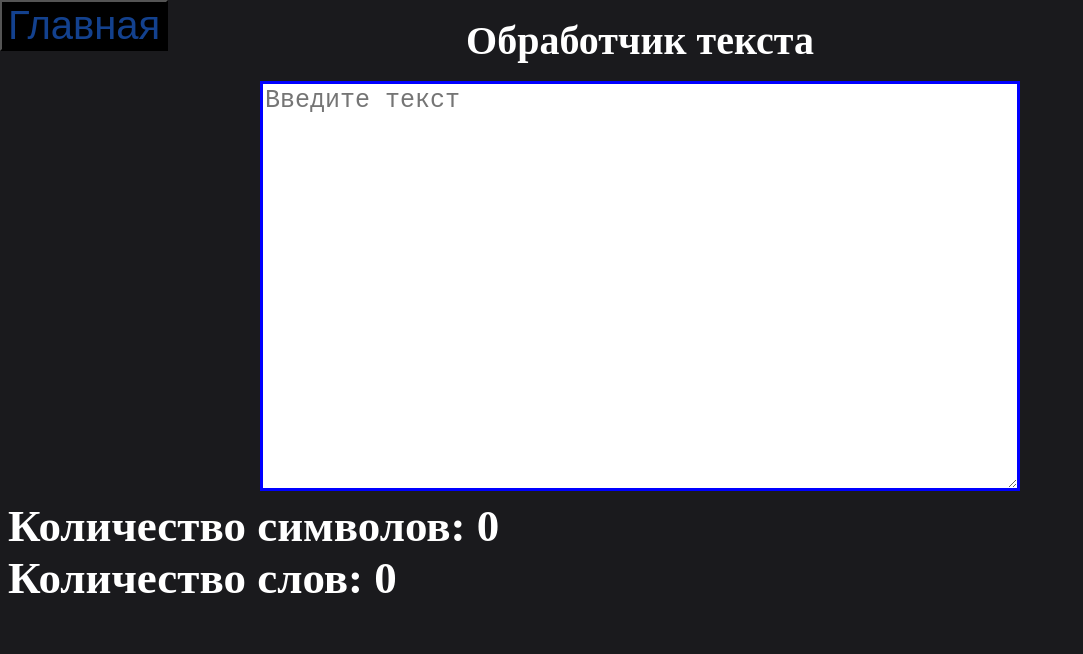
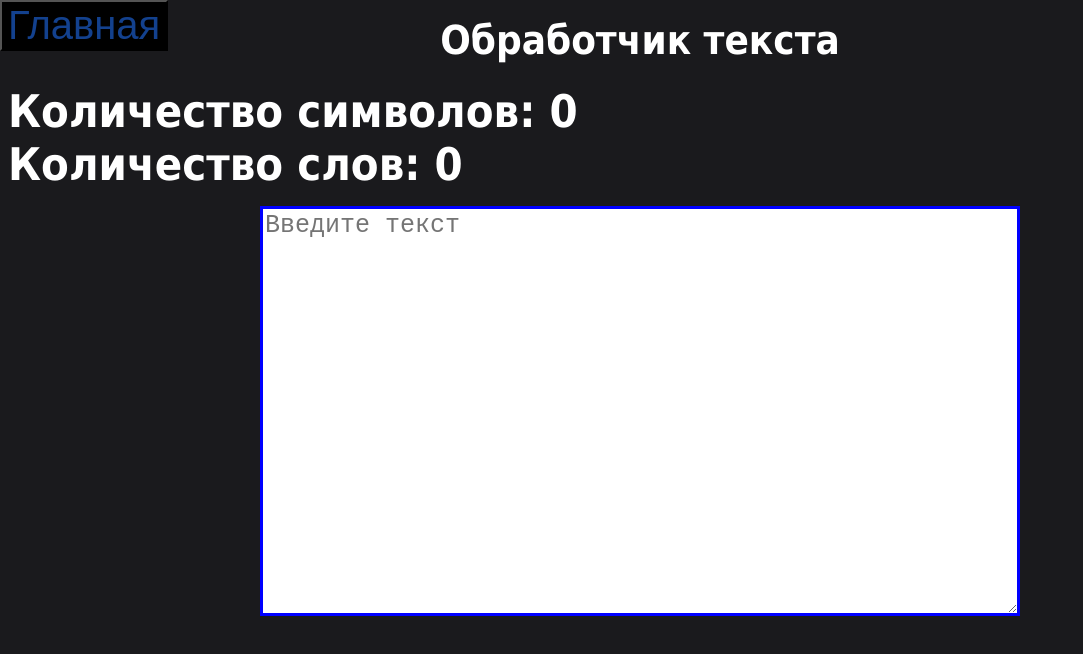
Before and after one commit to Miroshkin0207/textHandler, a plain HTML site: page index.html in a window 1280 px wide. Shown: the whole page, without its empty margins (0-1083 px from the left). Drawn offline with Linux system fonts and the light colour scheme.

Commit message:
Add files via upload

```diff
--- a/index.html
+++ b/index.html
@@ -6,15 +6,14 @@
     <meta name="viewport" content="width=device-width, initial-scale=1">
 </head>
 <body>
-    <button id="back" onclick="back()">Главная</button>
+    <button onclick="back()">Главная</button>
     <h1>Обработчик текста</h1>
+    <div class="stats">
+            <h2>Количество символов: 0</h2>
+            <h2>Количество слов: 0</h2>
+        </div>
     <div class="text">
         <textarea placeholder="Введите текст" oninput="textInput()"></textarea>
-    </div>
-
-    <div class="stats">
-        <h2>Количество символов: 0</h2>
-        <h2>Количество слов: 0</h2>
     </div>
     <script src="script.js"></script>
 </body>
--- a/style.css
+++ b/style.css
@@ -1,6 +1,7 @@
 body {
     background-color: rgb(26, 26, 29);
-    color: white
+    color: white;
+    font-family: Tahoma
 }
 
 button {
@@ -51,8 +52,7 @@ textarea {
 
     textarea {
         width: 750px;
-        height: 400px;
-        bottom: 20px
+        height: 400px
     }
 
     .stats {
```
